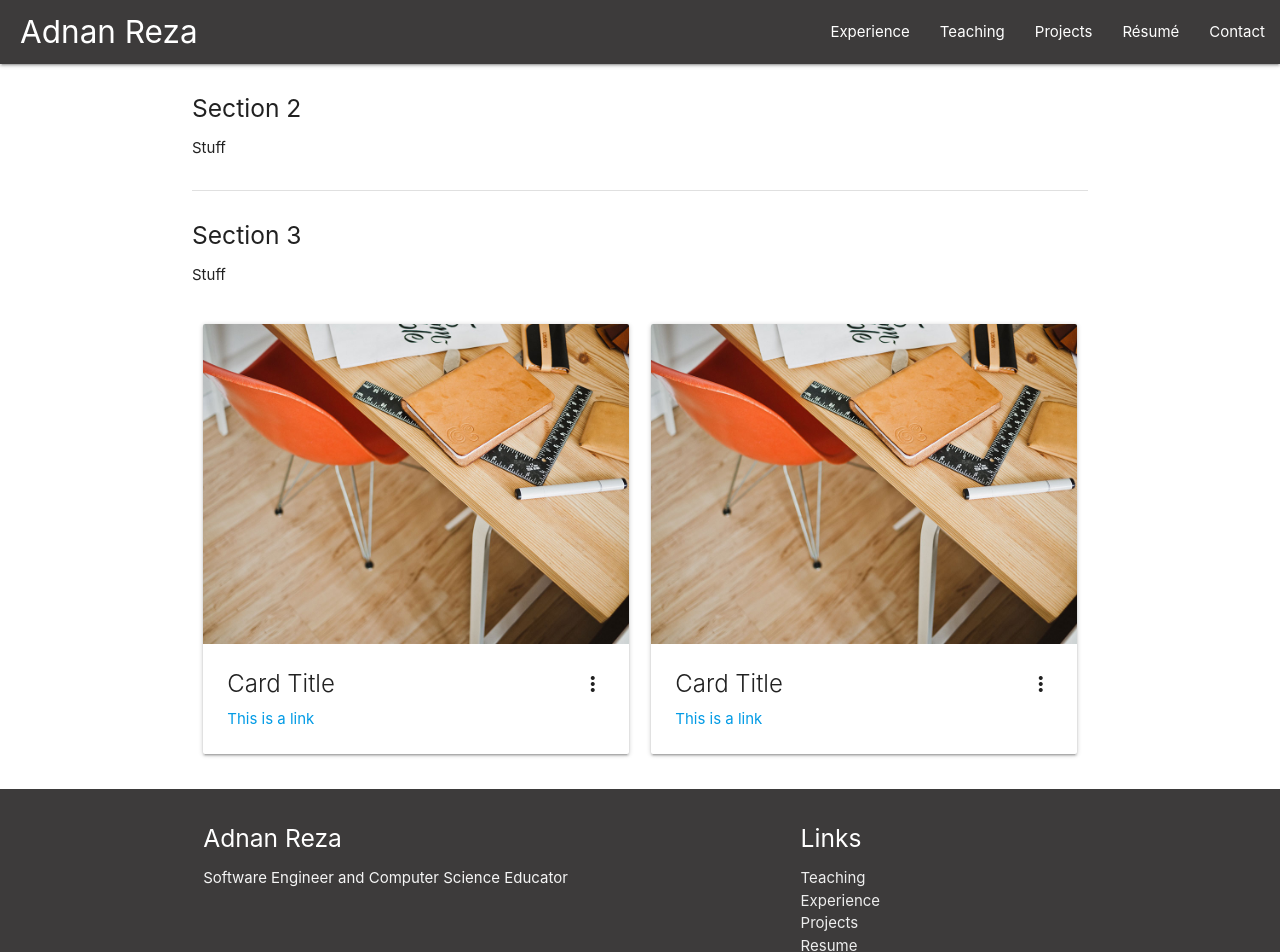
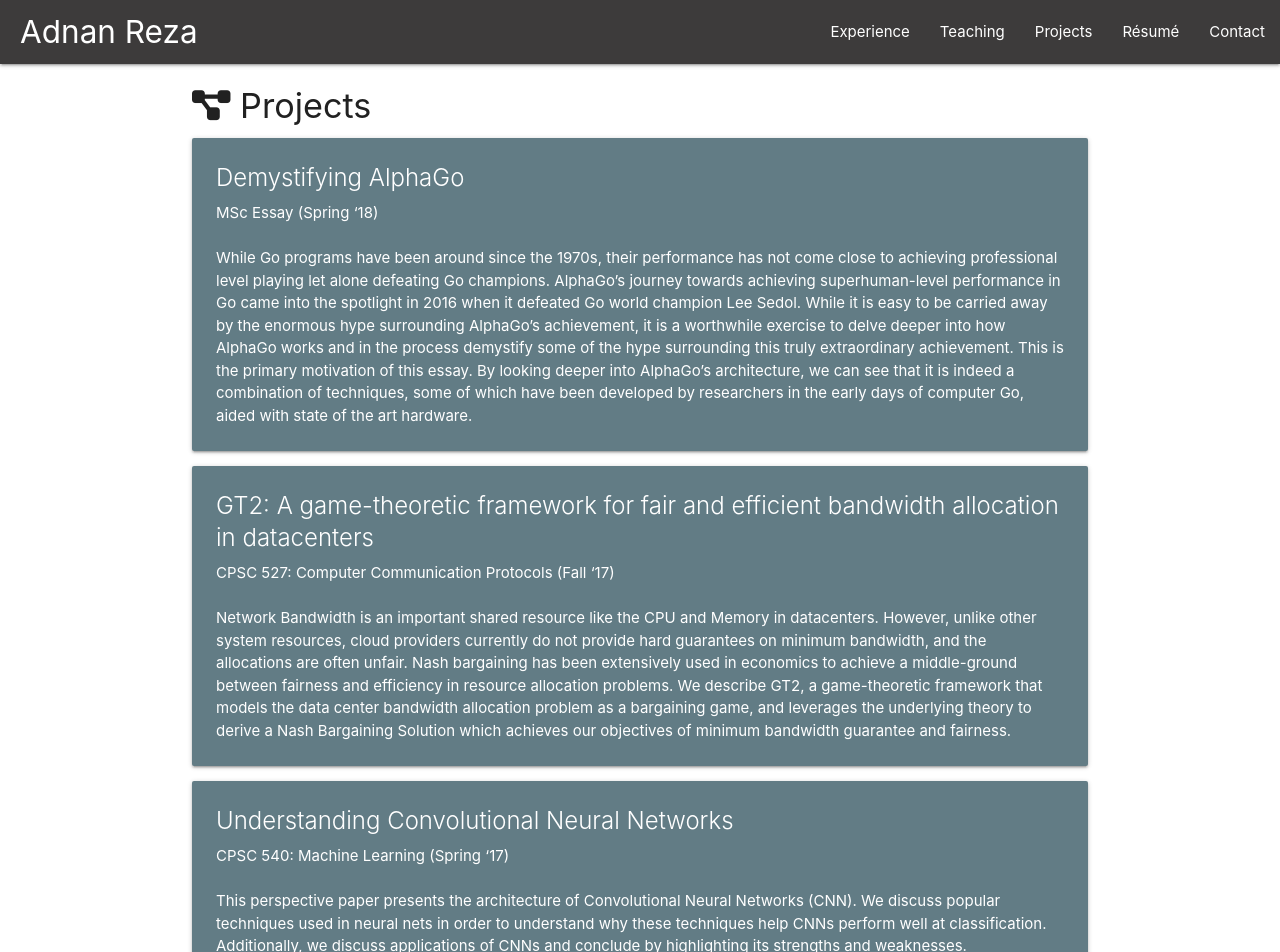
Before and after one commit to adnanreza/personal-site, a React (Create React App) app: page /Projects in a window 1280 px wide. Shown: the top 952 px of the page. Built offline with nearby package versions, Linux system fonts and the light colour scheme; the HTML template or start-up script is replaced by a standard one.

Commit message:
Updated projects page

```diff
--- a/src/components/pages/Experience.js
+++ b/src/components/pages/Experience.js
@@ -32,6 +32,7 @@ const Experience = () => {
 
   return (
     <Fragment>
+      <div className='container'>
         <div className='row'>
           <div className='col s12'>
             <h4>
@@ -65,6 +66,7 @@ const Experience = () => {
             ></ResumeBlock>
           </div>
         </div>
+      </div>
     </Fragment>
   );
 };
--- a/src/components/pages/Projects.js
+++ b/src/components/pages/Projects.js
@@ -1,69 +1,51 @@
 import React, { Fragment } from 'react';
 import { Link } from 'react-router-dom';
 import SampleImage from '../layout/office.jpg';
+import ResumeBlock from '../layout/ResumeBlock';
+import RevealCard from '../layout/RevealCard';
 
 const Projects = () => {
+  const alphaGo = [
+    'While Go programs have been around since the 1970s, their performance has not come close to achieving professional level playing let alone defeating Go champions. AlphaGo’s journey towards achieving superhuman-level performance in Go came into the spotlight in 2016 when it defeated Go world champion Lee Sedol. While it is easy to be carried away by the enormous hype surrounding AlphaGo’s achievement, it is a worthwhile exercise to delve deeper into how AlphaGo works and in the process demystify some of the hype surrounding this truly extraordinary achievement. This is the primary motivation of this essay. By looking deeper into AlphaGo’s architecture, we can see that it is indeed a combination of techniques, some of which have been developed by researchers in the early days of computer Go, aided with state of the art hardware.'
+  ];
+  const gt2 = [
+    'Network Bandwidth is an important shared resource like the CPU and Memory in datacenters. However, unlike other system resources, cloud providers currently do not provide hard guarantees on minimum bandwidth, and the allocations are often unfair. Nash bargaining has been extensively used in economics to achieve a middle-ground between fairness and efficiency in resource allocation problems. We describe GT2, a game-theoretic framework that models the data center bandwidth allocation problem as a bargaining game, and leverages the underlying theory to derive a Nash Bargaining Solution which achieves our objectives of minimum bandwidth guarantee and fairness.'
+  ];
+  const ml = [
+    'This perspective paper presents the architecture of Convolutional Neural Networks (CNN). We discuss popular techniques used in neural nets in order to understand why these techniques help CNNs perform well at classification. Additionally, we discuss applications of CNNs and conclude by highlighting its strengths and weaknesses.'
+  ];
+  const bgt = [
+    'In multi-agent settings, we often assume that agents will adopt Nash equilibrium strategies. However, studies in experimental economics demonstrate that Nash equilibrium is a poor indicator of human players’ initial behavior in normal-form games.[1] We study ways of improving the best performing behavioral models.'
+  ];
   return (
     <Fragment>
       <div className='container'>
-        <div class='section'>
-          <h5>Section 2</h5>
-          <p>Stuff</p>
-        </div>
-        <div class='divider'></div>
-        <div class='section'>
-          <h5>Section 3</h5>
-          <p>Stuff</p>
-        </div>
         <div class='row'>
-          <div class='col s6'>
-            <div className='card'>
-              <div className='card-image waves-effect waves-block waves-light'>
-                <img className='activator' src={SampleImage} alt='' />
-              </div>
-              <div className='card-content'>
-                <span className='card-title activator grey-text text-darken-4'>
-                  Card Title<i className='material-icons right'>more_vert</i>
-                </span>
-                <p>
-                  <a href='#'>This is a link</a>
-                </p>
-              </div>
-              <div className='card-reveal'>
-                <span className='card-title grey-text text-darken-4'>
-                  Card Title<i className='material-icons right'>close</i>
-                </span>
-                <p>
-                  Here is some more information about this product that is only
-                  revealed once clicked on.
-                </p>
-              </div>
-            </div>
-          </div>
-          <div class='col s6'>
-            <div className='card'>
-              <div className='card-image waves-effect waves-block waves-light'>
-                <img className='activator' src={SampleImage} alt='' />
-              </div>
-              <div className='card-content'>
-                <span className='card-title activator grey-text text-darken-4'>
-                  Card Title<i className='material-icons right'>more_vert</i>
-                </span>
-                <p>
-                  <a href='#'>This is a link</a>
-                </p>
-              </div>
-              <div className='card-reveal'>
-                <span className='card-title grey-text text-darken-4'>
-                  Card Title<i className='material-icons right'>close</i>
-                </span>
-                <p>
-                  Here is some more information about this product that is only
-                  revealed once clicked on.
-                </p>
-              </div>
-            </div>
-          </div>
+          <h4>
+            <i class='fas fa-project-diagram'></i>
+            {` `}
+            Projects
+          </h4>
+          <ResumeBlock
+            heading='Demystifying AlphaGo'
+            subheading='MSc Essay (Spring ‘18)'
+            body={alphaGo}
+          ></ResumeBlock>
+          <ResumeBlock
+            heading='GT2: A game-theoretic framework for fair and efficient bandwidth allocation in datacenters'
+            subheading='CPSC 527: Computer Communication Protocols (Fall ‘17)'
+            body={gt2}
+          ></ResumeBlock>
+          <ResumeBlock
+            heading='Understanding Convolutional Neural Networks'
+            subheading='CPSC 540: Machine Learning (Spring ‘17)'
+            body={ml}
+          ></ResumeBlock>
+          <ResumeBlock
+            heading='Improving Human Behavior Prediction in Simultaneous-Move Games'
+            subheading='CPSC 522: Artificial Intelligence II (Spring ‘16)'
+            body={ml}
+          ></ResumeBlock>
         </div>
       </div>
     </Fragment>
--- a/src/components/pages/Teaching.js
+++ b/src/components/pages/Teaching.js
@@ -28,6 +28,7 @@ const Teaching = () => {
 
   return (
     <Fragment>
+      <div className='container'>
         <div className='row'>
           <div className='col s12'>
             <h4>
@@ -58,6 +59,7 @@ const Teaching = () => {
             ></ResumeBlock>
           </div>
         </div>
+      </div>
     </Fragment>
   );
 };
```
Lines whose indentation alone changed are shown as unchanged.
